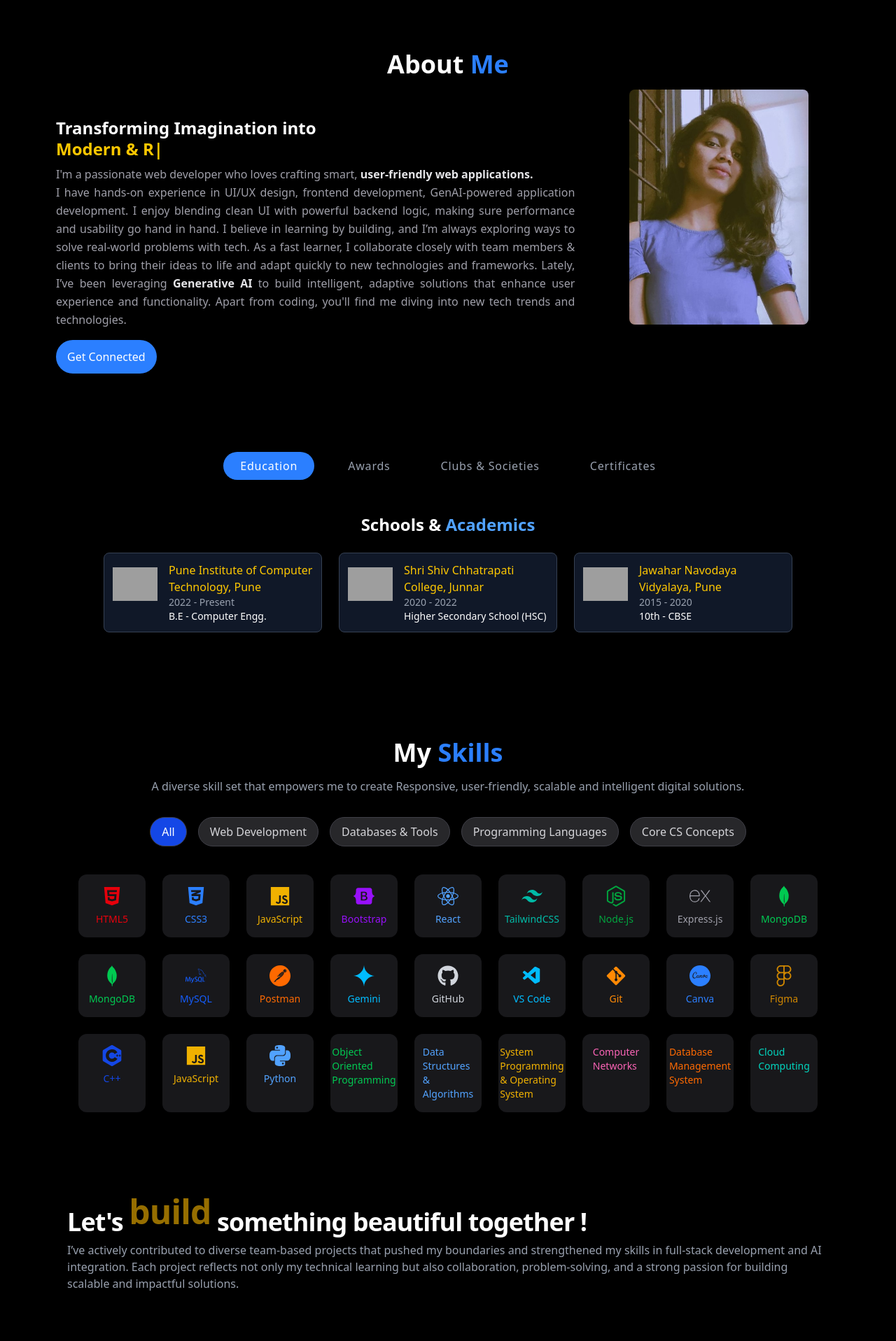
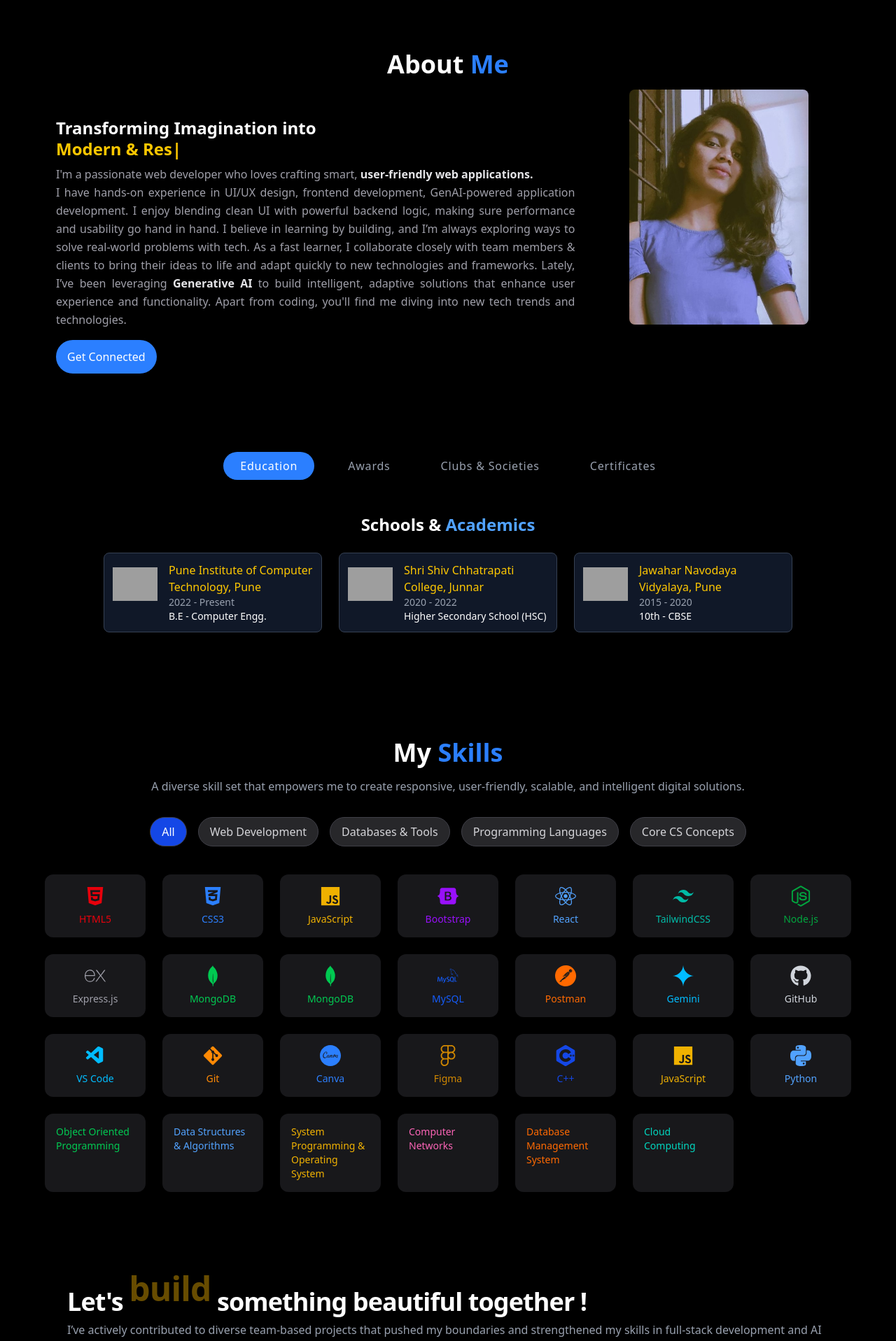
Before and after one commit to Sakshi2048/Portfolio, a React (Vite) app: page / in a window 1280 px wide. Shown: the part 640-2557 px from the top of the page at 70% size. Built offline with nearby package versions, Linux system fonts and the light colour scheme; grey boxes are pictures that could not be loaded.

Commit message:
made sections responsive

```diff
--- a/src/Components/About.jsx
+++ b/src/Components/About.jsx
@@ -4,17 +4,17 @@ import profile from "../assets/ExtraImages/profile2.jpg";
 export default function About() {
   return (
     <div
-      className="bg-black text-white w-full flex flex-col items-center px-8 md:pt-16 md:pb-28 "
+      className="bg-black pb-14 text-white w-full flex flex-col items-center px-8 md:pt-16 md:pb-28 sm:pb-8"
       id="about"
     >
       <h2 className="text-4xl font-bold mb-4 text-center">
         About <span className="text-blue-500">Me</span>
       </h2>
 
-      <div className="flex flex-col md:flex-row items-stretch justify-between w-full max-w-6xl gap-4 ">
+      <div className="flex flex-col md:flex-row items-center md:items-stretch justify-between w-full max-w-6xl gap-4">
         {/* Left Text Section */}
-        <div className="md:w-2/3 flex flex-col justify-between">
-          <div className="pl-4">
+        <div className="w-full md:w-2/3 flex flex-col justify-between pl-4">
+          <div>
             <h1 className="text-2xl sm:text-2xl font-extrabold leading-tight pt-10 text-white">
               Transforming Imagination into <br />
               <span className="text-yellow-400">
@@ -42,14 +42,13 @@ export default function About() {
                 user-friendly web applications.
               </span>
               <br /> I have hands-on experience in UI/UX design, frontend
-              development, GenAI-powered application development. I enjoy
-              blending clean UI with powerful backend logic, making sure
-              performance and usability go hand in hand. I believe in learning
-              by building, and I’m always exploring ways to solve real-world
-              problems with tech. As a fast learner, I collaborate closely with
-              team members & clients to bring their ideas to life and adapt
-              quickly to new technologies and frameworks. Lately, I’ve been
-              leveraging{" "}
+              development, GenAI-powered application development. I enjoy blending
+              clean UI with powerful backend logic, making sure performance and
+              usability go hand in hand. I believe in learning by building, and
+              I’m always exploring ways to solve real-world problems with tech. As
+              a fast learner, I collaborate closely with team members & clients to
+              bring their ideas to life and adapt quickly to new technologies and
+              frameworks. Lately, I’ve been leveraging{" "}
               <span className="font-semibold text-zinc-200">
                 Generative AI
               </span>{" "}
@@ -59,7 +58,7 @@ export default function About() {
             </p>
           </div>
 
-          <div className="flex gap-2 mt-4 pl-4">
+          <div className="flex gap-2 mt-4">
             <a
               href="https://www.linkedin.com/in/sakshim2048"
               className="bg-blue-500 hover:bg-white text-white hover:text-black px-4 py-3 rounded-full font-medium transition duration-300"
@@ -69,8 +68,8 @@ export default function About() {
           </div>
         </div>
 
-        {/* Right Image Section */}
-        <div className="md:w-1/3 h-full flex justify-center items-center">
+        {/* Right Image Section (Hidden on Small Devices) */}
+        <div className="hidden md:block md:w-1/3 h-full flex justify-center items-center">
           <img
             src={profile}
             alt="Profile"
--- a/src/Components/CTA.jsx
+++ b/src/Components/CTA.jsx
@@ -1,15 +1,12 @@
 import React from "react";
-import { Button } from "./Button";
-import { useNavigate } from "react-router-dom";
 
 function CTA() {
-  const navigate = useNavigate();
-
   return (
     <div>
-      <section className="body-font px-30 bg-black" id="contact">
+      <section className="body-font px-6 bg-black" id="contact">
         <div className="container px-5 py-24 mx-auto flex flex-wrap items-center">
-          <div className="lg:w-4/5 md:w-1/2 md:pr-16 lg:pr-6 pr-2">
+          {/* Left Text Section */}
+          <div className="lg:w-3/5 md:w-1/2 w-full text-center lg:text-left">
             <h1 className="title-font font-bold text-3xl text-gray-200">
               <span className="text-blue-400">Let's</span> Connect!
             </h1>
@@ -18,10 +15,12 @@ function CTA() {
               I'm always excited to connect with fellow tech enthusiasts, recruiters, or anyone curious about what I do.
             </p>
           </div>
-          <div className="lg:w-1/8 md:w-1/4 rounded-lg flex flex-col md:ml-auto w-full mt-10 md:mt-0">
+
+          {/* Contact Button Section */}
+          <div className="lg:w-1/3 md:w-1/4 w-full mt-10 md:mt-0 flex justify-center">
             <a
               href="mailto:sakshimarbhal248@gmail.com"
-              className="bg-blue-500 hover:bg-white text-white hover:text-black px-4 py-3 rounded-full font-medium transition duration-300"
+              className="bg-blue-500 hover:bg-white text-white hover:text-black px-6 py-3 rounded-full font-medium transition duration-300"
             >
               Contact Me
             </a>
--- a/src/Components/Contact.jsx
+++ /dev/null
@@ -1,62 +0,0 @@
-import React from "react";
-import { FaGithub, FaLinkedin, FaInstagram } from "react-icons/fa";
-
-const Contact = () => {
-  return (
-    <section className="relative isolate overflow-hidden bg-gray-950 py-20 px-6 md:px-20">
-      {/* Background Pattern */}
-      <svg
-        className="absolute inset-0 -z-10 h-full w-full stroke-white/10 [mask-image:radial-gradient(100%_100%_at_top_right,white,transparent)]"
-        aria-hidden="true"
-      >
-        <defs>
-          <pattern
-            id="pattern-bg"
-            width="200"
-            height="200"
-            patternUnits="userSpaceOnUse"
-          >
-            <path d="M.5 200V.5H200" fill="none" />
-          </pattern>
-        </defs>
-        <rect
-          width="100%"
-          height="100%"
-          strokeWidth="0"
-          fill="url(#pattern-bg)"
-        />
-      </svg>
-
-      <div className="relative container mx-auto px-4 z-10">
-        {" "}
-        {/* z-10 to bring content forward */}
-        <div className="text-center mb-12">
-          <h2 className="text-4xl font-bold text-blue-500 mb-4">Get <span className="text-white">Connected!</span></h2>{" "}
-          {/* White text for contrast */}
-          <p className="text-zinc-400 leading-relaxed px-10">
-            {" "}
-            {/* Lighter text for description */}
-            Feel free to reach out if you have any questions or need assistance. Lorem ipsum dolor sit amet consectetur, adipisicing elit. Molestiae aliquid officiis porro quaerat. Reprehenderit illum ipsum voluptas quo fugit in nisi officiis dignissimos?
-          </p>
-
-
-          <div className="flex gap-1 mt-4 justify-center">
-            <a href="https://github.com" target="_blank" rel="noreferrer">
-              <FaGithub className="text-white hover:text-gray-200 text-xl  p-2 rounded-full " />
-            </a>
-            <a href="https://linkedin.com" target="_blank" rel="noreferrer">
-              <FaLinkedin className="text-blue-500 hover:text-blue-500 text-5xl p-2  " />
-            </a>
-            <a href="https://twitter.com" target="_blank" rel="noreferrer">
-              <FaInstagram className="text-pink-400 hover:text-pink-500 text-5xl p-2 " />
-            </a>
-          </div>
-
-        </div>
-
-      </div>
-    </section>
-  );
-};
-
-export default Contact;
--- a/src/Components/Skills.jsx
+++ b/src/Components/Skills.jsx
@@ -80,16 +80,12 @@ export default function TechStack() {
   const hasIcons = selectedSkills.some((s) => s.icon);
 
   return (
-    <div
-      className="bg-black text-white px-28 py-12 flex flex-col items-center"
-      id="skills"
-    >
+    <div className="bg-black text-white px-6 py-12 flex flex-col items-center" id="skills">
       <h2 className="text-4xl font-bold mb-4 text-center">
         My <span className="text-blue-500">Skills</span>
       </h2>
       <p className="text-gray-400 text-center max-w-4xl mb-8">
-        A diverse skill set that empowers me to create Responsive,
-        user-friendly, scalable and intelligent digital solutions.
+        A diverse skill set that empowers me to create responsive, user-friendly, scalable, and intelligent digital solutions.
       </p>
 
       {/* Tabs */}
@@ -113,16 +109,16 @@ export default function TechStack() {
       <div
         className={`grid gap-6 w-full max-w-6xl ${
           selectedSkills.length <= 3
-            ? "grid-cols-1 sm:grid-cols-3 justify-center px-40"
+            ? "grid-cols-1 sm:grid-cols-2 lg:grid-cols-3 justify-center"
             : hasIcons
-            ? "grid-cols-2 sm:grid-cols-4 lg:grid-cols-6 xl:grid-cols-9"
+            ? "grid-cols-3 sm:grid-cols-3 md:grid-cols-4 lg:grid-cols-5 xl:grid-cols-7"
             : "grid-cols-2 sm:grid-cols-3 md:grid-cols-4 lg:grid-cols-6"
         }`}
       >
         {selectedSkills.map((skill, index) => (
           <div
             key={index}
-            className="flex flex-col items-center bg-zinc-900 hover:bg-zinc-700 hover:scale-110 p-4 rounded-xl  transition-transform"
+            className="flex flex-col items-center bg-zinc-900 hover:bg-zinc-700 hover:scale-110 p-4 rounded-xl transition-transform"
           >
             {skill.icon && (
               <skill.icon
@@ -130,7 +126,7 @@ export default function TechStack() {
                 className={`${skill.color} mb-2 transition-transform duration-300`}
               />
             )}
-            <span className={`text-sm font-medium  ${skill.color}`}>
+            <span className={`text-sm font-medium ${skill.color}`}>
               {skill.name}
             </span>
           </div>
--- a/src/pages/Home.jsx
+++ b/src/pages/Home.jsx
@@ -6,7 +6,6 @@ import About from "../Components/About"
 import ProjectsAll from "../Components/Skills"
 import Text from "../Components/Text"
 import Projects from "../Components/Projects"
-import Contact from "../Components/Contact"
 import Footer from "../Components/Footer"
 import CTA from '../Components/CTA'
 import Section from '../Components/Section'
```
